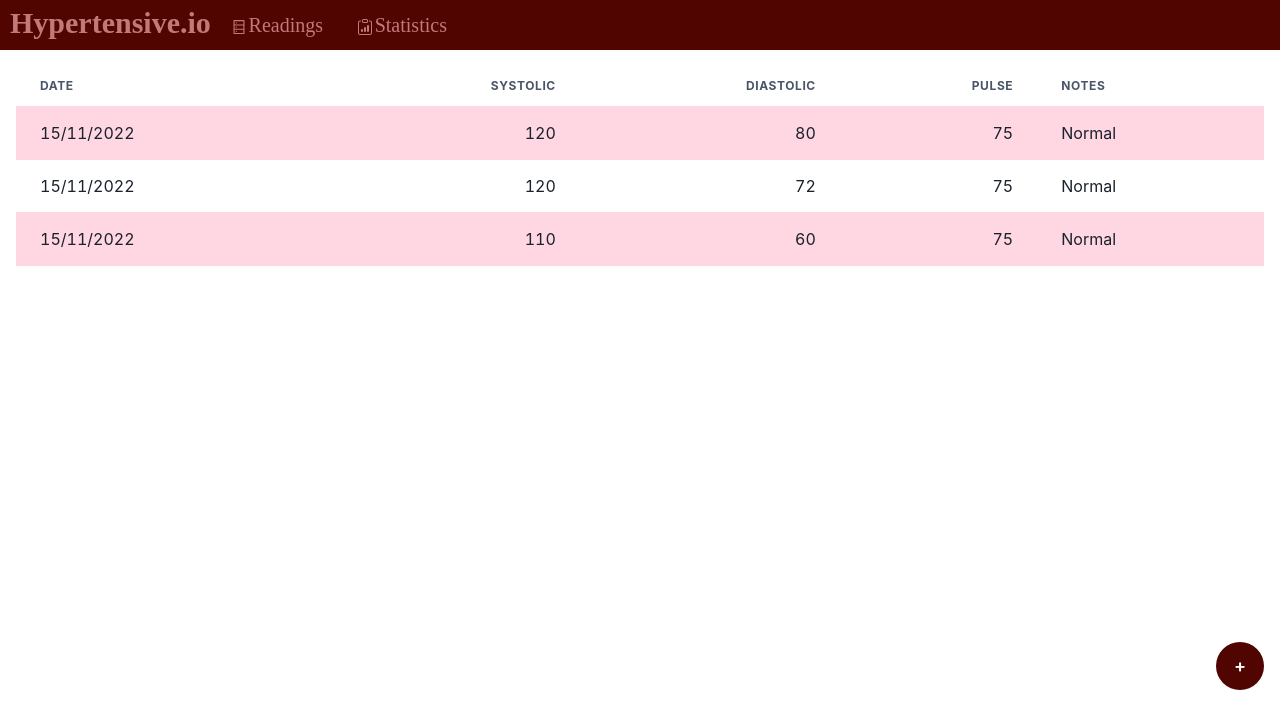
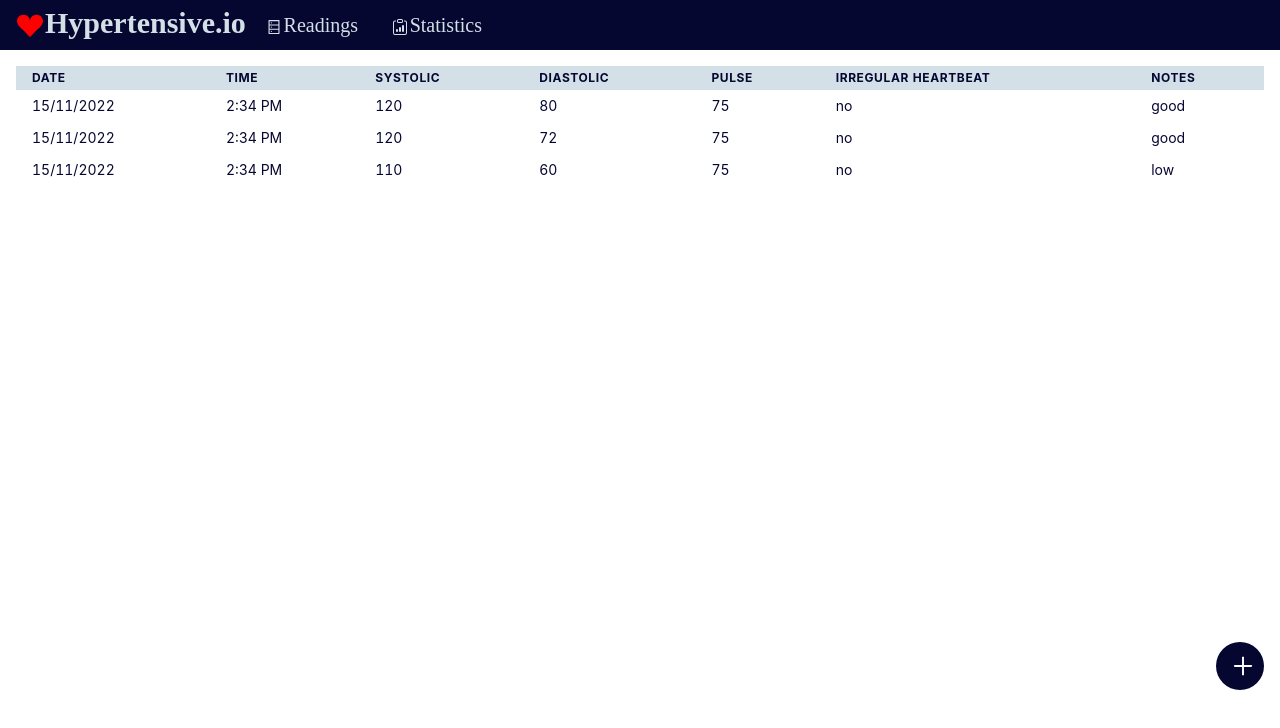
Before and after one commit to PerfectPillows/Hypertensive.io, a React (Create React App) app: page /readings in a window 1280 px wide. Shown: the top 728 px of the page. Built offline with nearby package versions, Linux system fonts and the light colour scheme; a web font is replaced by a local one.

Commit message:
third commit

```diff
--- a/src/Components/InputModal.css
+++ b/src/Components/InputModal.css
@@ -1,15 +1,22 @@
+.table {
+  color: rgb(6, 7, 49);
+}
+.table-head {
+  background-color: rgb(212, 224, 231);
+}
+
 .float-button {
   left: 95%;
-  top: 45vh;
+  top: 55vh;
   border-radius: 50%;
   padding: 0px;
-  color: white;
-  background-color: rgb(80, 5, 0);
+  overflow: scroll;
+  background-color: rgb(6, 7, 49);
 }
 .float-button:hover {
-  color: black;
-  background-color: rgb(194, 121, 121);
+  background-color: rgb(6, 25, 100);
 }
+
 .modal-topic {
   font-size: larger;
 }
@@ -19,11 +26,7 @@
   display: block;
   width: 100%;
 }
-.required::after {
-  content: "*";
-  color: red;
-  display: inline;
-}
+
 .units {
   font-size: smaller;
 }
--- a/src/Components/InputModal.js
+++ b/src/Components/InputModal.js
@@ -1,5 +1,7 @@
 import React, { useState } from "react";
+import { IconContext } from "react-icons";
 import DatePicker from "react-datepicker";
+import { AiOutlinePlus } from "react-icons/ai";
 
 import "react-datepicker/dist/react-datepicker.css";
 import {
@@ -17,24 +19,74 @@ import {
   FormLabel,
   useDisclosure,
 } from "@chakra-ui/react";
-// import { Button } from "@chakra-ui/react";
 import "./InputModal.css";
 
-const InputModal = () => {
-  const [startDate, setStartDate] = useState(new Date());
+const InputModal = (props) => {
+  const [startDate, setStartDate] = useState(new Date()); //for date-picker
+  const { isOpen, onOpen, onClose } = useDisclosure({
+    onOpen: () => {
+      setSystolic("");
+      setDiastolic("");
+      setPulse("");
+    },
+  }); //for modal
+  const [systolic, setSystolic] = useState("");
+  const [diastolic, setDiastolic] = useState("");
+  const [pulse, setPulse] = useState("");
+  const [notes, setNotes] = useState("");
+  const [isIrregular, setIsIrregular] = useState(false);
 
-  const { isOpen, onOpen, onClose } = useDisclosure();
+  const systolicChangeHandler = (event) => {
+    setSystolic(event.target.value);
+  };
 
-  const initialRef = React.useRef(null);
-  // const finalRef = React.useRef(null);
+  const diastolicChangeHandler = (event) => {
+    setDiastolic(event.target.value);
+  };
 
-  // const clickHandler = () => {
-  //   console.log("float button clicked!");
-  // };
+  const pulseChangeHandler = (event) => {
+    setPulse(event.target.value);
+  };
+  const notesChangeHandler = (event) => {
+    setNotes(event.target.value);
+  };
+  const heartBeatHandler = () => {
+    setIsIrregular(!isIrregular);
+  };
+
+  const handleSubmit = () => {
+    onClose();
+    props.addReadings(createNewDataObject());
+    resetReadings();
+  };
+  const createNewDataObject = () => {
+    const newData = {
+      id: props.totalReadings + 1,
+      systolic: parseInt(systolic),
+      diastolic: parseInt(diastolic),
+      pulse: parseInt(pulse),
+      date: startDate,
+      notes: notes,
+      irregularBeats: isIrregular,
+    };
+
+    return newData;
+  };
+
+  const resetReadings = () => {
+    setSystolic("");
+    setDiastolic("");
+    setPulse("");
+    setNotes("");
+    setIsIrregular(false);
+  };
+
   return (
     <>
       <Button className="float-button p-5" size="lg" onClick={onOpen}>
-        +
+        <IconContext.Provider value={{ className: "top-react-icons" }}>
+          <AiOutlinePlus size={30} color="white" />
+        </IconContext.Provider>
       </Button>
       <Modal onClose={onClose} isOpen={isOpen} isCentered>
         <ModalOverlay />
@@ -43,44 +95,74 @@ const InputModal = () => {
           <ModalCloseButton />
           <ModalBody>
             <FormControl>
-              <FormLabel>Date & Time</FormLabel>
+              <FormLabel>Date</FormLabel>
               <DatePicker
                 selected={startDate}
                 onChange={(date) => setStartDate(date)}
-                dateFormat="dd/MM/yyyy h:mm aa"
-                timeIntervals={1}
-                showTimeSelect
+                dateFormat="MMMM d, yyyy"
                 wrapperClassName="datePicker"
               />
             </FormControl>
+            <FormControl>
+              <FormLabel>Time</FormLabel>
+              <DatePicker
+                selected={startDate}
+                onChange={(date) => setStartDate(date)}
+                showTimeSelect
+                showTimeSelectOnly
+                timeIntervals={1}
+                timeCaption="Time"
+                dateFormat="h:mm aa"
+              />
+            </FormControl>
 
-            <FormControl>
+            <FormControl isRequired>
               <FormLabel>
-                Systolic<span className="units required"> (mmHg)</span>
+                Systolic<span className="units"> (mmHg)</span>
               </FormLabel>
-              <Input placeholder="Systolic" />
+              <Input
+                placeholder="Systolic"
+                type="number"
+                value={systolic}
+                onChange={systolicChangeHandler}
+              />
             </FormControl>
-            <FormControl>
+            <FormControl isRequired>
               <FormLabel>
-                Diastolic<span className="units required"> (mmHg)</span>
+                Diastolic<span className="units"> (mmHg)</span>
               </FormLabel>
-              <Input placeholder="Diastolic" />
+              <Input
+                placeholder="Diastolic"
+                value={diastolic}
+                onChange={diastolicChangeHandler}
+              />
             </FormControl>
-            <FormControl>
+            <FormControl isRequired>
               <FormLabel>
                 Pulse<span className="units"> (BPM)</span>
               </FormLabel>
-              <Input placeholder="Pulse" />
+              <Input
+                placeholder="Pulse"
+                value={pulse}
+                onChange={pulseChangeHandler}
+              />
             </FormControl>
-
-            <Checkbox className="checkbox p-3" colorScheme="red">
+            <Checkbox
+              value={isIrregular}
+              className="checkbox"
+              colorScheme="red"
+              onChange={heartBeatHandler}
+            >
               Irregular Heartbeat
             </Checkbox>
 
-            <FormControl>
-              <FormLabel>Notes</FormLabel>
-              <Input placeholder="Enter remarks..." />
-            </FormControl>
+            <FormLabel optionalIndicator>Notes</FormLabel>
+            <Input
+              placeholder="Enter remarks..."
+              value={notes}
+              onChange={notesChangeHandler}
+            />
+
             <FormControl>
               <div className="index mt-2">
                 <span className="star">*</span>Required fields
@@ -88,11 +170,20 @@ const InputModal = () => {
             </FormControl>
           </ModalBody>
           <ModalFooter>
-            <Button className="mr-5 save-btn" colorScheme="green">
+            <Button
+              className="mr-5 close-btn"
+              onClick={onClose}
+              colorScheme="red"
+            >
+              Close
+            </Button>
+            <Button
+              className="save-btn"
+              type="submit"
+              colorScheme="green"
+              onClick={handleSubmit}
+            >
               Save
-            </Button>
-            <Button className="close-btn" onClick={onClose} colorScheme="red">
-              Close
             </Button>
           </ModalFooter>
         </ModalContent>
--- a/src/Components/LandingPage.css
+++ b/src/Components/LandingPage.css
@@ -11,12 +11,14 @@
   font-family: "Arsenal";
   font-weight: 700;
   font-size: 100px;
-  color: rgb(80, 5, 0);
+  color: rgb(212, 224, 231);
+  text-shadow: 1px 1px 2px black, 0 0 25px rgb(1, 1, 255), 0 0 5px rgb(3, 3, 66);
 }
 .description {
   text-align: center;
   font-family: "Arsenal";
   font-weight: 400;
   font-size: 20px;
-  color: rgb(80, 5, 0);
+  color: rgb(0, 0, 0);
+  text-shadow: 1px 1px 1px rgb(0, 0, 255);
 }
--- a/src/Components/Navbar.css
+++ b/src/Components/Navbar.css
@@ -3,7 +3,7 @@
 .top-nav {
   position: sticky;
   top: 0;
-  background-color: rgb(80, 5, 0);
+  background-color: rgb(6, 7, 49);
 }
 .symbol {
   font-size: 30px;
@@ -11,10 +11,10 @@
   font-family: "Arsenal";
   float: left;
   margin-left: 10px;
-  color: rgb(194, 121, 121);
+  color: rgb(212, 224, 231);
 }
 .symbol:hover {
-  color: white;
+  color: rgb(119, 186, 241);
 }
 
 .nav {
@@ -29,11 +29,14 @@
 .nav li {
   width: 125px;
   padding: 10px;
-  color: rgb(194, 121, 121);
+  color: rgb(212, 224, 231);
 }
 .nav li:hover {
-  color: white;
+  color: rgb(119, 186, 241);
 }
 .icon {
-  color: rgb(194, 121, 121);
+  color: rgb(212, 224, 231);
 }
+.icon-heart {
+  color: red;
+}
--- a/src/Components/Readings.js
+++ b/src/Components/Readings.js
@@ -1,7 +1,9 @@
 import React, { useState } from "react";
+import { useToast } from "@chakra-ui/react";
 import { format } from "date-fns";
 import InputData from "../Data/InputData";
 import InputModal from "./InputModal";
+import "./InputModal.css";
 import { Alert, AlertIcon } from "@chakra-ui/react";
 
 import {
@@ -18,8 +20,19 @@ import "./Navbar.css";
 
 const Readings = () => {
   const [readings, setReadings] = useState(InputData);
+  const toast = useToast();
 
-  const formatDate = () => {};
+  const addReadings = (newReading) => {
+    setReadings([...readings, newReading]);
+    console.log(newReading);
+    toast({
+      title: "Success!",
+      description: "New reading added successfully.",
+      status: "success",
+      duration: 2000,
+      isClosable: true,
+    });
+  };
 
   return (
     <div>
@@ -32,13 +45,15 @@ const Readings = () => {
       {readings.length > 0 && (
         <div>
           <TableContainer className="p-4">
-            <Table variant="striped" colorScheme="pink">
-              <Thead>
+            <Table className="table" variant="unstyled" size="sm">
+              <Thead className="table-head">
                 <Tr>
                   <Th>Date</Th>
+                  <Th>Time</Th>
                   <Th isNumeric>Systolic</Th>
                   <Th isNumeric>Diastolic</Th>
                   <Th isNumeric>Pulse</Th>
+                  <Th>Irregular Heartbeat</Th>
                   <Th>Notes</Th>
                 </Tr>
               </Thead>
@@ -47,10 +62,12 @@ const Readings = () => {
                   return (
                     <Tr key={reading.id}>
                       <Td>{format(reading.date, "dd/MM/yyyy")}</Td>
+                      <Td>{format(reading.date, "h:mm aa")}</Td>
                       <Td isNumeric>{reading.systolic}</Td>
                       <Td isNumeric>{reading.diastolic}</Td>
-                      <Td isNumeric>75</Td>
-                      <Td>Normal</Td>
+                      <Td isNumeric>{reading.pulse}</Td>
+                      <Td>{reading.irregularBeats ? "yes" : "no"}</Td>
+                      <Td>{reading.notes}</Td>
                     </Tr>
                   );
                 })}
@@ -59,7 +76,7 @@ const Readings = () => {
           </TableContainer>
         </div>
       )}
-      <InputModal />
+      <InputModal totalReadings={readings.length} addReadings={addReadings} />
     </div>
   );
 };
--- a/src/Components/StyledNavbar.js
+++ b/src/Components/StyledNavbar.js
@@ -2,12 +2,18 @@ import { IconContext } from "react-icons";
 import { NavLink } from "react-router-dom";
 import { AiOutlineDatabase } from "react-icons/ai";
 import { BsClipboardData } from "react-icons/bs";
+import { BsSuitHeartFill } from "react-icons/bs";
 import "./Navbar.css";
 const StyledNavbar = () => {
   return (
     <nav className="top-nav">
       <span className="symbol">
-        <NavLink to="/"> Hypertensive.io</NavLink>
+        <NavLink to="/">
+          <IconContext.Provider value={{ className: "top-react-icons" }}>
+            <BsSuitHeartFill className="icon-heart" />
+          </IconContext.Provider>
+          Hypertensive.io
+        </NavLink>
       </span>
       <ul className="nav">
         <li>
--- a/src/Data/InputData.js
+++ b/src/Data/InputData.js
@@ -6,6 +6,9 @@ const InputData = [
     date: new Date(),
     systolic: 120,
     diastolic: 80,
+    pulse: 75,
+    notes: "good",
+    irregularBeats: "",
   },
   {
     id: 2,
@@ -14,6 +17,9 @@ const InputData = [
     date: new Date(),
     systolic: 120,
     diastolic: 72,
+    pulse: 75,
+    notes: "good",
+    irregularBeats: "",
   },
   {
     id: 3,
@@ -22,6 +28,9 @@ const InputData = [
     date: new Date(),
     systolic: 110,
     diastolic: 60,
+    pulse: 75,
+    notes: "low",
+    irregularBeats: "",
   },
 ];
 
```
